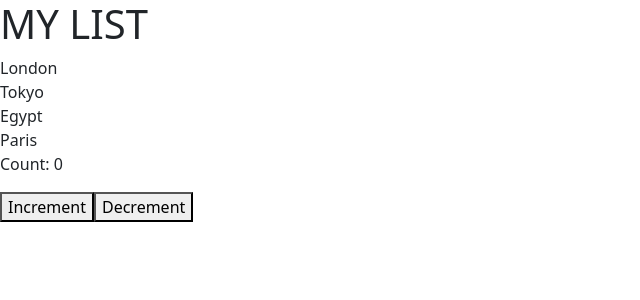
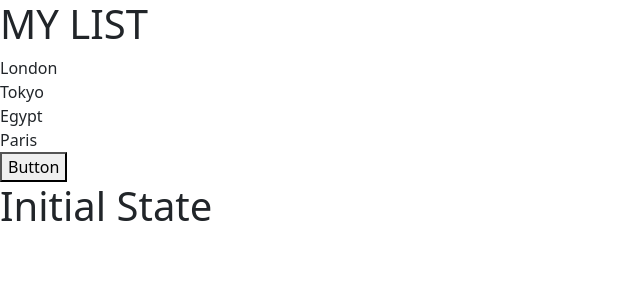
Before and after one commit to shilpakrishnanunni/react_tutorial, a React (Vite) app in the folder react-app/: page / in a window 1280 px wide. Shown: the top 300 px of the page, without its empty margins (0-640 px from the left). Built offline with nearby package versions, Linux system fonts and the light colour scheme.

Commit message:
sets the state of a component

```diff
--- a/react-app/src/components/Count.tsx
+++ b/react-app/src/components/Count.tsx
@@ -11,7 +11,7 @@
 //   }
 
 
-// import React from "react";
+import React from "react";
 // // stateful component - old
 // class Counter extends React.Component {
 //     constructor(props) {
@@ -33,26 +33,51 @@
 //     }
 // }
 
-import React, { useState } from "react";
+class Counter extends React.Component {
+    constructor(props) {
+        super(props);
+        this.state = { name: "Initial State" };
+        this.handleClick = this.handleClick.bind(this);
+    }
 
-const Counter = () => {
-    const [count, setCount] = useState(0);
+    handleClick() {
+        this.setState({
+            name: "Button Clicked"
+        })
+    }
 
-    const increment = () => {
-        setCount(count + 1);
-    };
-
-    const decrement = () => {
-        setCount(count - 1);
-    };
-
-    return (
-        <div>
-            <p>Count: {count}</p>
-            <button onClick={increment} >Increment</button>
-            <button onClick={decrement} >Decrement</button>
-        </div>
-    )
+    render() {
+        return (
+            <div>
+                <button onClick={this.handleClick}>Button</button>
+                <h1>{this.state.name}</h1>
+            </div>
+        )
+    }
 }
 
+
+// stateful function
+// import React, { useState } from "react";
+
+// const Counter = () => {
+//     const [count, setCount] = useState(0);
+
+//     const increment = () => {
+//         setCount(count + 1);
+//     };
+
+//     const decrement = () => {
+//         setCount(count - 1);
+//     };
+
+//     return (
+//         <div>
+//             <p>Count: {count}</p>
+//             <button onClick={increment} >Increment</button>
+//             <button onClick={decrement} >Decrement</button>
+//         </div>
+//     )
+// }
+
 export default Counter;
```
